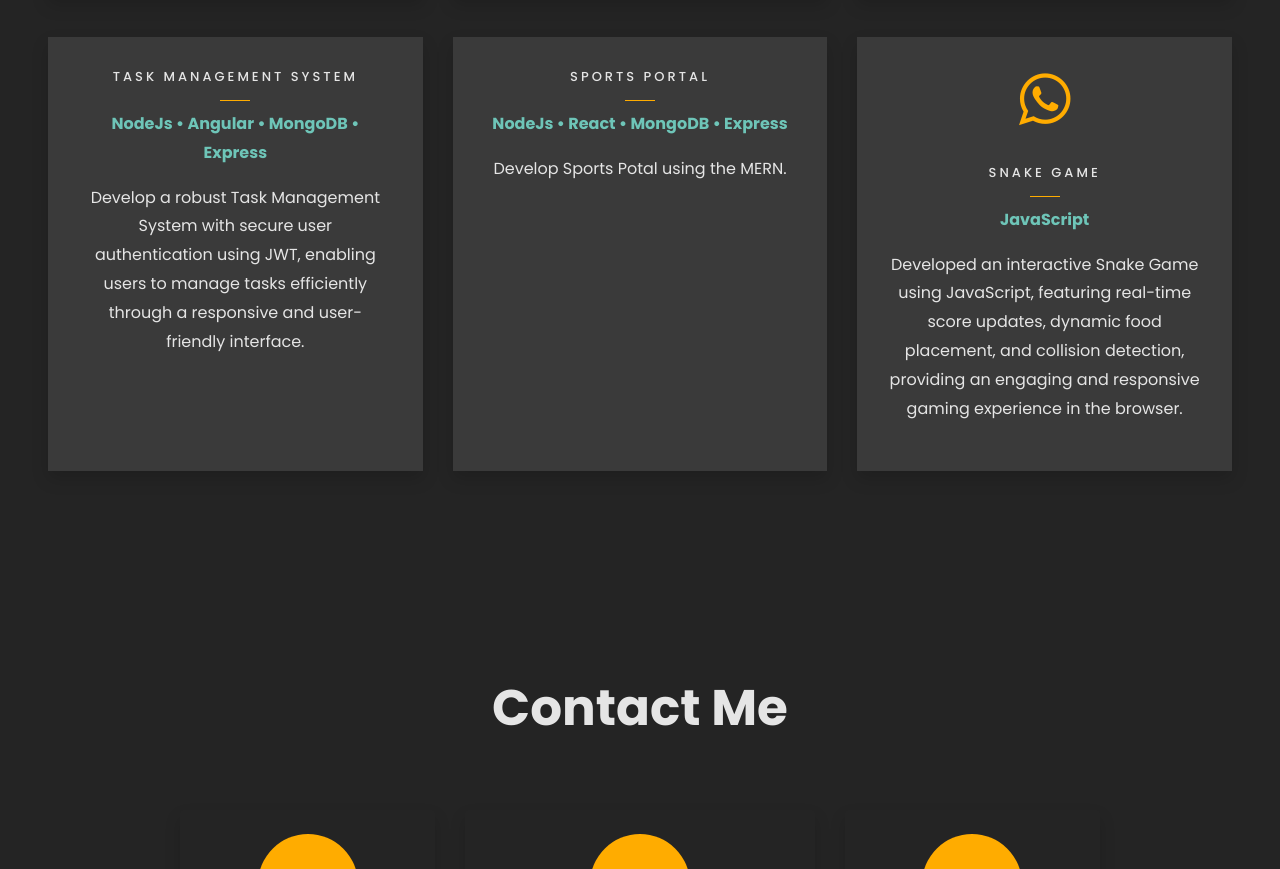
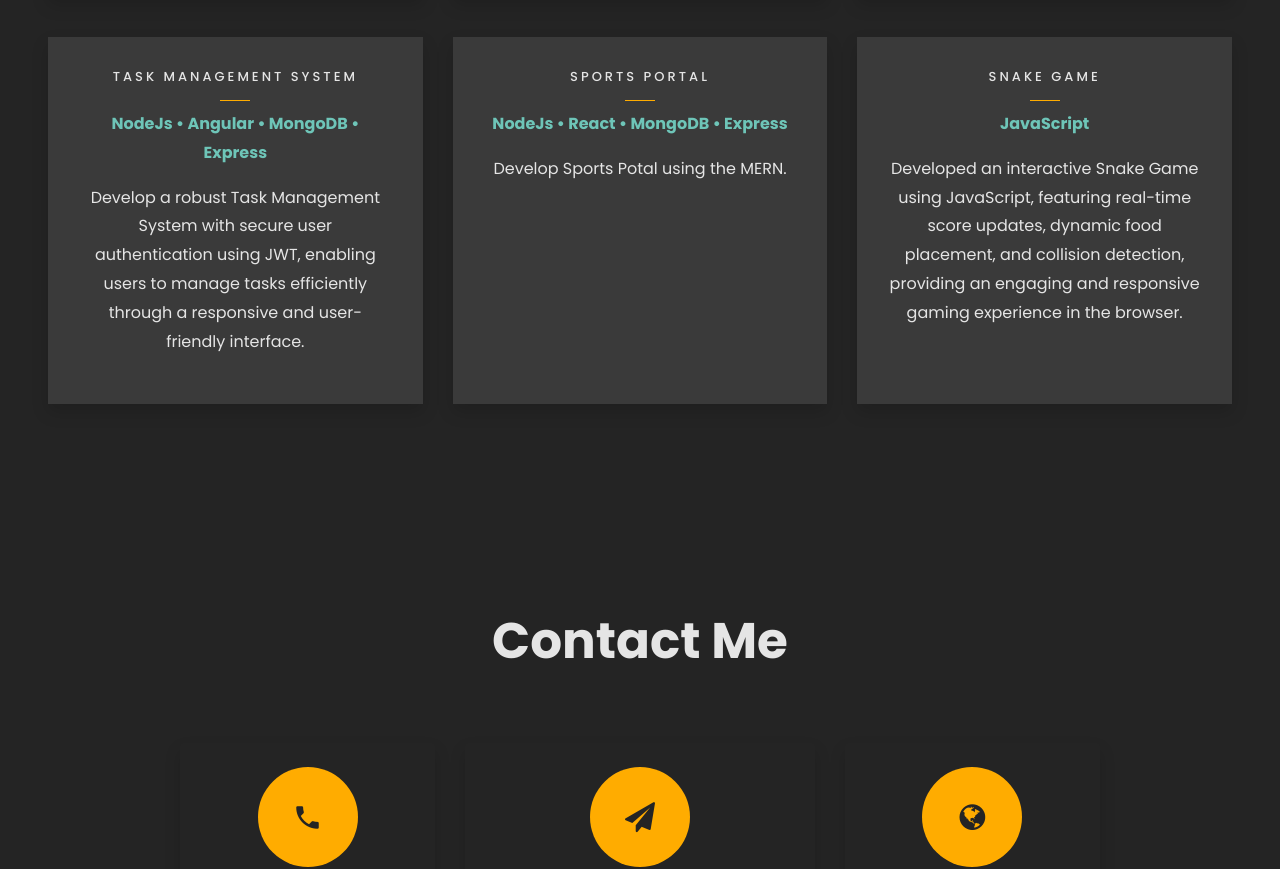
Before and after one commit to MehtaParth2322/Personal-Portfolio, a plain HTML site: page index.html in a window 1280 px wide. Shown: the part 4092-4961 px from the top of the page. Drawn offline with Linux system fonts and the light colour scheme; files whose address does not match are found by name.

Commit message:
Remove Logo

```diff
--- a/index.html
+++ b/index.html
@@ -374,9 +374,6 @@
         </div>
         <div class="col-md-4 text-center d-flex mx-auto ftco-animate">
           <a href="https://github.com/MehtaParth2322/SnakeGame-using-JS" target="_blank" class="services-1 shadow">
-            <span class="icon">
-              <i class="icon-whatsapp"></i>
-            </span>
             <div class="desc">
               <h3 class="mb-4">Snake Game</h3>
               <p><strong>JavaScript</strong></p>
```
